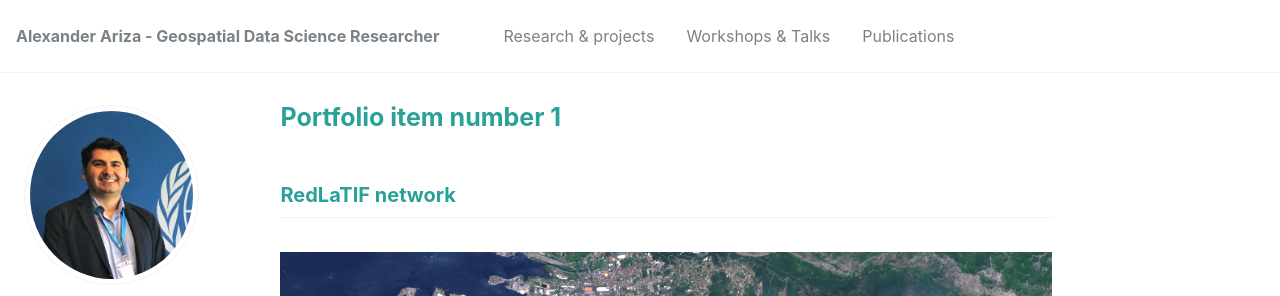
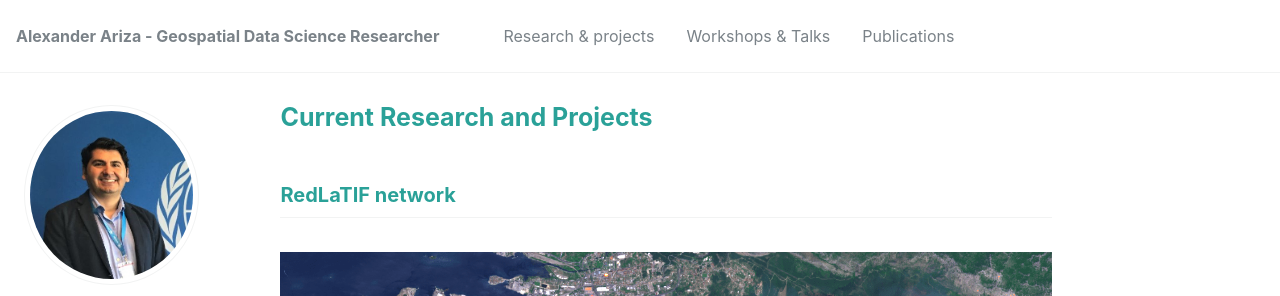
Before and after one commit to Alexanderariza/alexanderariza.github.io, a Jekyll site: the page built from _pages/engagement.md, in a window 1280 px wide and 1368 px high. Shown: the top 296 px of the window. Built offline with Jekyll 4.4.1, drawn with Linux system fonts in a browser that asks for light colours; some web fonts are replaced.

Commit message:
Update engagement.md

```diff
--- a/_pages/engagement.md
+++ b/_pages/engagement.md
@@ -1,7 +1,7 @@
 ---
 permalink: /engagement/
 title: "Community engagement"
-title: "Portfolio item number 1"
+title: "Current Research and Projects"
 excerpt: "Short description of portfolio item number 1<br/><img src='/images/500x300.png'>"
 author_profile: true
 ---
```
